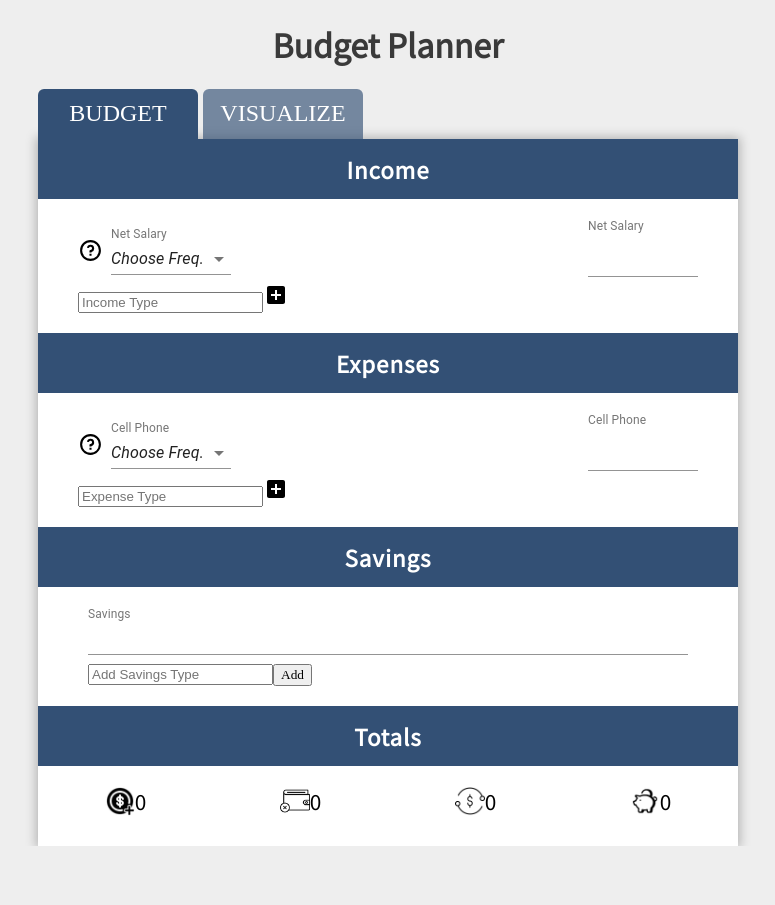
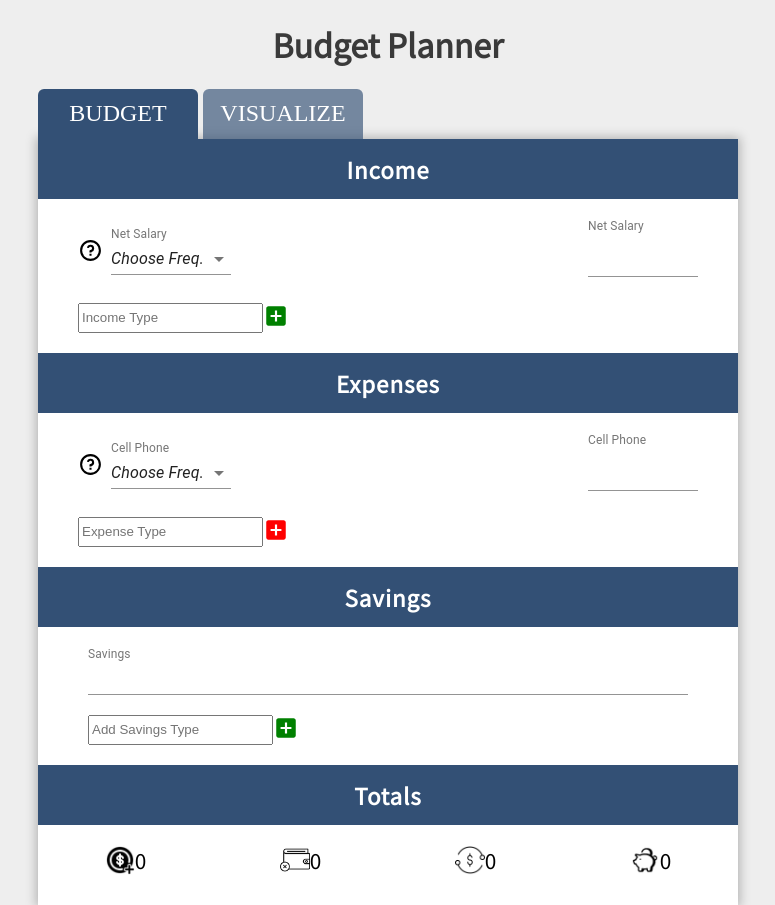
Before and after one commit to peterscardera/budget, a React (Create React App) app in the folder Front/: page / in a window 1280 px wide. Shown: the whole page, without its empty margins (252-1027 px from the left). Before the commit the page ends 846 px from the top, so only its background shows below. Built offline with nearby package versions, Linux system fonts and the light colour scheme.

Commit message:
css touchups: add button color

```diff
--- a/Front/src/components/ReusableStreamFunct/cashFlow.js
+++ b/Front/src/components/ReusableStreamFunct/cashFlow.js
@@ -173,7 +173,7 @@ const CashFlow = ({ type, placeholderForNew }) => {
             </div>
           );
         })}
-      <form onSubmit={addCashFlowTypeHandler}>
+      <StyledForm onSubmit={addCashFlowTypeHandler}>
         <label name="addLablel"></label>
         <input
           required
@@ -183,8 +183,11 @@ const CashFlow = ({ type, placeholderForNew }) => {
           onChange={handleLableInputChange}
           placeholder={placeholderForNew}
         />
-        <StyledButton type="submit"> <MdAddBox size={24} /> </StyledButton>
-      </form>
+        <StyledButton type="submit">
+
+          <MdAddBox size={26} style={type === "income" ? {color:"green"} : {color:"red"}} />
+        </StyledButton>
+      </StyledForm>
     </Wrapper>
   );
 };
@@ -201,6 +204,10 @@ const FirstRow = styled.div`
   justify-content: space-between;
   width: 100%;
 `;
+const StyledForm = styled.form`
+  margin: 20px 0px 0px;
+  display: flex;
+`;
 const StyledButton = styled.button`
   outline: none;
   border: none;
@@ -208,6 +215,7 @@ const StyledButton = styled.button`
   cursor: pointer;
   width: 25px;
   padding: 0;
+  /* background: red; */
 `;
 const StyledDiv = styled.div`
   width: 25px;
@@ -271,12 +279,6 @@ const StyledInput = styled.input`
   }
 `;
 
-
-
-
-
-
-
 //notes: i have initial state for some key values as "null" instead of null
 //VM6792 0.chunk.js:51577 Warning: `value` prop on `input` should not be null.
 // Consider using an empty string to clear the component or `undefined` for uncontrolled components.
--- a/Front/src/components/savings/savings.js
+++ b/Front/src/components/savings/savings.js
@@ -13,6 +13,7 @@ import { makeStyles } from "@material-ui/core/styles";
 import { BudgetContext } from "../../budgetContext";
 //React icons
 import { MdRemoveCircleOutline } from "react-icons/md";
+import { MdAddBox } from "react-icons/md";
 
 let counterIds = 0;
 const Savings = () => {
@@ -113,7 +114,7 @@ const Savings = () => {
             </div>
           );
         })}
-        <form onSubmit={addCashFlowTypeHandler}>
+        <StyledForm onSubmit={addCashFlowTypeHandler}>
           <label name="addLablel"></label>
           <input
             required
@@ -123,8 +124,9 @@ const Savings = () => {
             onChange={handleLableInputChange}
             placeholder="Add Savings Type"
           />
-          <button type="submit"> Add </button>
-        </form>
+          <StyledButton type="submit"> <MdAddBox size={26} style={{color:"green"}} />
+ </StyledButton>
+        </StyledForm>
       </FirstRow>
     </>
   );
@@ -147,3 +149,8 @@ const StyledButton = styled.button`
 const FirstRow = styled.div`
   margin: 20px 50px;
 `;
+
+const StyledForm = styled.form`
+  margin: 20px 0px 0px;
+  display: flex;
+`;
```
